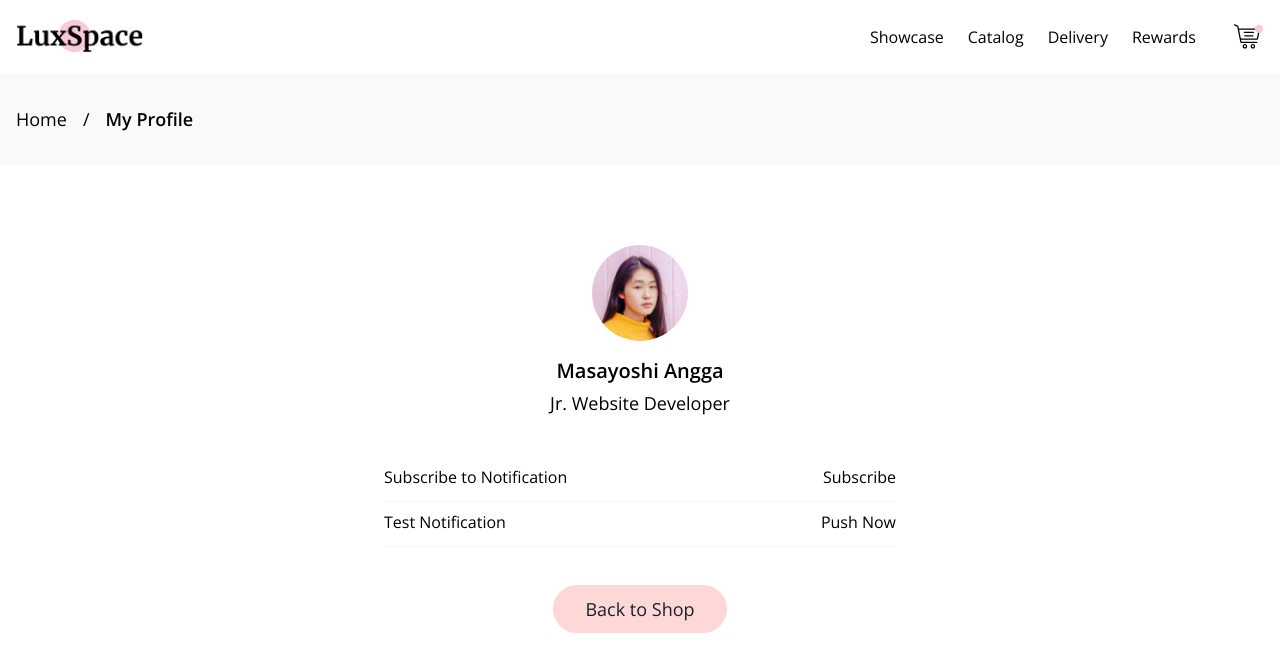
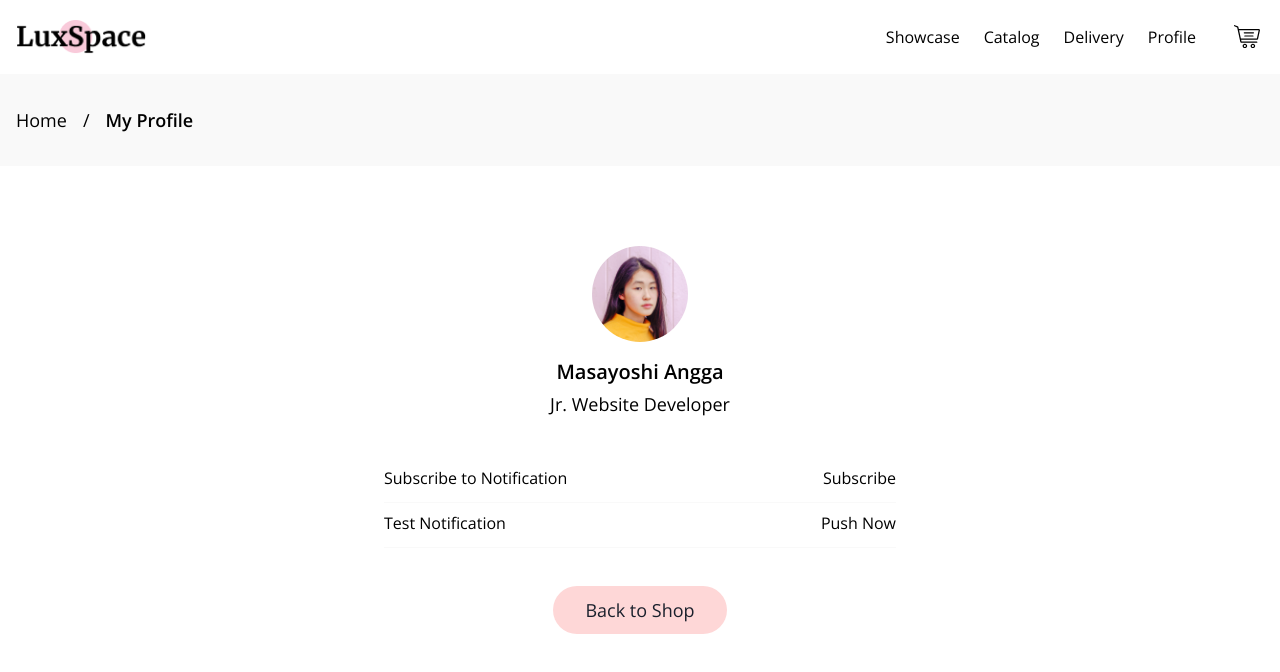
Before and after one commit to izeah/luxspace-pwa, a React (Create React App) app: page /profile in a window 1280 px wide. Shown: the top 672 px of the page. Built offline with nearby package versions, Linux system fonts and the light colour scheme.

Commit message:
fixed pink dot of filled cart and fix component in Profile page

```diff
--- a/src/App.js
+++ b/src/App.js
@@ -115,7 +115,9 @@ export default function Routes() {
             <Route path="/" exact>
                 <App cart={cart}></App>
             </Route>
-            <Route path="/profile" exact component={Profile}></Route>
+            <Route path="/profile">
+                <Profile cart={cart}></Profile>
+            </Route>
             <Route path="/details/:id">
                 <Details
                     handleAddToCart={handleAddToCart}
--- a/src/components/Header.js
+++ b/src/components/Header.js
@@ -85,17 +85,19 @@ function Header({ mode, cart }) {
                             <li className="ml-6">
                                 <Link
                                     id="header-cart"
-                                    className={`flex items-center justify-center w-8 h-8 text-black ${
+                                    className={`flex items-center justify-center w-8 h-8 ${
                                         mode === "light"
-                                            ? "md:text-white"
-                                            : "md:text-black"
+                                            ? "text-white"
+                                            : "text-black"
                                     }`}
                                     to="/cart">
                                     <svg
                                         className="fill-current"
-                                        width="26"
-                                        height="24"
-                                        viewBox="0 0 26 24">
+                                        width="29"
+                                        height="25"
+                                        viewBox="0 0 29 25"
+                                        fill="none"
+                                        xmlns="http://www.w3.org/2000/svg">
                                         <path d="M10.8754 18.7312C9.61762 18.7312 8.59436 19.7115 8.59436 20.9164C8.59436 22.1214 9.61762 23.1017 10.8754 23.1017C12.1331 23.1017 13.1564 22.1214 13.1564 20.9164C13.1563 19.7115 12.1331 18.7312 10.8754 18.7312ZM10.8754 21.8814C10.3199 21.8814 9.86796 21.4485 9.86796 20.9163C9.86796 20.3842 10.3199 19.9512 10.8754 19.9512C11.4308 19.9512 11.8828 20.3842 11.8828 20.9163C11.8828 21.4486 11.4308 21.8814 10.8754 21.8814Z" />
                                         <path d="M18.8764 18.7312C17.6186 18.7312 16.5953 19.7115 16.5953 20.9164C16.5953 22.1214 17.6186 23.1017 18.8764 23.1017C20.1342 23.1017 21.1575 22.1214 21.1575 20.9164C21.1574 19.7115 20.1341 18.7312 18.8764 18.7312ZM18.8764 21.8814C18.3209 21.8814 17.869 21.4485 17.869 20.9163C17.869 20.3842 18.3209 19.9512 18.8764 19.9512C19.4319 19.9512 19.8838 20.3842 19.8838 20.9163C19.8838 21.4486 19.4319 21.8814 18.8764 21.8814Z" />
                                         <path d="M19.438 7.2262H10.3122C9.96051 7.2262 9.67542 7.49932 9.67542 7.83626C9.67542 8.1732 9.96056 8.44632 10.3122 8.44632H19.438C19.7897 8.44632 20.0748 8.1732 20.0748 7.83626C20.0748 7.49927 19.7897 7.2262 19.438 7.2262Z" />
--- a/src/pages/Profile.js
+++ b/src/pages/Profile.js
@@ -1,4 +1,5 @@
 import { Link } from "react-router-dom";
+import Header from "../components/Header";
 
 function urlB64ToUint8Array(base64String) {
     const padding = "=".repeat((4 - (base64String.length % 4)) % 4);
@@ -31,105 +32,10 @@ function subscribe() {
     }
 }
 
-function Profile() {
+function Profile({ cart }) {
     return (
         <>
-            <header className="w-full z-50 px-4">
-                <div className="container mx-auto py-5">
-                    <div className="flex flex-stretch items-center">
-                        <div className="w-56 items-center flex">
-                            <Link to="/">
-                                <img
-                                    src="images/content/logo.png"
-                                    alt="Luxspace | Fulfill your house with beautiful furniture"
-                                />
-                            </Link>
-                        </div>
-                        <div className="w-full"></div>
-                        <div className="w-auto">
-                            <ul
-                                className="fixed bg-white inset-0 z-0 flex flex-col invisible items-center justify-center opacity-0 md:visible md:flex-row md:bg-transparent md:relative md:opacity-100 md:flex md:items-center"
-                                id="menu">
-                                <li className="mx-3 py-6 md:py-0">
-                                    <a
-                                        href="/"
-                                        className="text-black md:text-black hover:underline">
-                                        Showcase
-                                    </a>
-                                </li>
-                                <li className="mx-3 py-6 md:py-0">
-                                    <a
-                                        href="/"
-                                        className="text-black md:text-black hover:underline">
-                                        Catalog
-                                    </a>
-                                </li>
-                                <li className="mx-3 py-6 md:py-0">
-                                    <a
-                                        href="/"
-                                        className="text-black md:text-black hover:underline">
-                                        Delivery
-                                    </a>
-                                </li>
-                                <li className="mx-3 py-6 md:py-0">
-                                    <a
-                                        href="/"
-                                        className="text-black md:text-black hover:underline">
-                                        Rewards
-                                    </a>
-                                </li>
-                            </ul>
-                        </div>
-                        <div className="w-auto">
-                            <ul className="items-center flex">
-                                <li className="ml-6 block md:hidden">
-                                    <button
-                                        id="menu-toggler"
-                                        className="relative flex z-50 items-center justify-center w-8 h-8 text-black md:text-black focus:outline-none">
-                                        <svg
-                                            className="fill-current"
-                                            width="18"
-                                            height="17"
-                                            viewBox="0 0 18 17">
-                                            <path d="M15.9773 0.461304H1.04219C0.466585 0.461304 0 0.790267 0 1.19609C0 1.60192 0.466668 1.93088 1.04219 1.93088H15.9773C16.5529 1.93088 17.0195 1.60192 17.0195 1.19609C17.0195 0.790208 16.5529 0.461304 15.9773 0.461304Z" />
-                                            <path d="M15.9773 7.68802H1.04219C0.466585 7.68802 0 8.01698 0 8.42281C0 8.82864 0.466668 9.1576 1.04219 9.1576H15.9773C16.5529 9.1576 17.0195 8.82864 17.0195 8.42281C17.0195 8.01692 16.5529 7.68802 15.9773 7.68802Z" />
-                                            <path d="M15.9773 14.9147H1.04219C0.466585 14.9147 0 15.2437 0 15.6495C0 16.0553 0.466668 16.3843 1.04219 16.3843H15.9773C16.5529 16.3843 17.0195 16.0553 17.0195 15.6495C17.0195 15.2436 16.5529 14.9147 15.9773 14.9147Z" />
-                                        </svg>
-                                    </button>
-                                </li>
-                                <li className="ml-6">
-                                    <a
-                                        id="header-cart"
-                                        href="cart.html"
-                                        className="flex items-center justify-center w-8 h-8 text-black cart cart-filled">
-                                        <svg
-                                            className="fill-current"
-                                            width="29"
-                                            height="25"
-                                            viewBox="0 0 29 25"
-                                            fill="none"
-                                            xmlns="http://www.w3.org/2000/svg">
-                                            <path d="M10.8754 19.9824C9.61762 19.9824 8.59436 21.023 8.59436 22.3021C8.59436 23.5812 9.61762 24.6218 10.8754 24.6218C12.1331 24.6218 13.1564 23.5812 13.1564 22.3021C13.1563 21.023 12.1331 19.9824 10.8754 19.9824ZM10.8754 23.3265C10.3199 23.3265 9.86796 22.8669 9.86796 22.302C9.86796 21.7371 10.3199 21.2775 10.8754 21.2775C11.4308 21.2775 11.8828 21.7371 11.8828 22.302C11.8828 22.867 11.4308 23.3265 10.8754 23.3265Z" />
-                                            <path d="M18.8764 19.9824C17.6186 19.9824 16.5953 21.023 16.5953 22.3021C16.5953 23.5812 17.6186 24.6218 18.8764 24.6218C20.1342 24.6218 21.1575 23.5812 21.1575 22.3021C21.1574 21.023 20.1341 19.9824 18.8764 19.9824ZM18.8764 23.3265C18.3209 23.3265 17.869 22.8669 17.869 22.302C17.869 21.7371 18.3209 21.2775 18.8764 21.2775C19.4319 21.2775 19.8838 21.7371 19.8838 22.302C19.8838 22.867 19.4319 23.3265 18.8764 23.3265Z" />
-                                            <path d="M19.438 7.76947H10.3122C9.96051 7.76947 9.67542 8.0594 9.67542 8.41707C9.67542 8.77474 9.96056 9.06467 10.3122 9.06467H19.438C19.7897 9.06467 20.0748 8.77474 20.0748 8.41707C20.0748 8.05935 19.7897 7.76947 19.438 7.76947Z" />
-                                            <path d="M18.9414 11.1324H10.8089C10.4572 11.1324 10.1721 11.4223 10.1721 11.78C10.1721 12.1377 10.4572 12.4276 10.8089 12.4276H18.9413C19.293 12.4276 19.5781 12.1377 19.5781 11.78C19.5781 11.4224 19.293 11.1324 18.9414 11.1324Z" />
-                                            <path d="M25.6499 4.88404C25.407 4.58092 25.0472 4.40711 24.6626 4.40711H4.82655L4.42595 2.42947C4.34232 2.01694 4.06563 1.67055 3.68565 1.50276L0.890528 0.268963C0.567841 0.126419 0.192825 0.276999 0.0528584 0.60505C-0.0872597 0.933204 0.0608116 1.31463 0.383347 1.45696L3.17852 2.69081L6.2598 17.9014C6.38117 18.5004 6.90578 18.9352 7.50723 18.9352H22.7635C23.1152 18.9352 23.4003 18.6452 23.4003 18.2876C23.4003 17.9299 23.1152 17.64 22.7635 17.64H7.50728L7.13247 15.7897H22.8814C23.4828 15.7897 24.0075 15.3549 24.1288 14.7559L25.9101 5.96349C25.9876 5.58063 25.8928 5.1871 25.6499 4.88404ZM22.8814 14.4946H6.87012L5.08895 5.70226L24.6626 5.70231L22.8814 14.4946Z" />
-                                            <g className="text-pink-400">
-                                                <circle
-                                                    cx="25"
-                                                    cy="4.89023"
-                                                    r="4"
-                                                    className="fill-current dot"
-                                                />
-                                            </g>
-                                        </svg>
-                                    </a>
-                                </li>
-                            </ul>
-                        </div>
-                    </div>
-                </div>
-            </header>
+            <Header mode="dark" cart={cart}></Header>
             <section className="bg-gray-100 py-8 px-4">
                 <div className="container mx-auto">
                     <ul className="breadcrumb">
```
